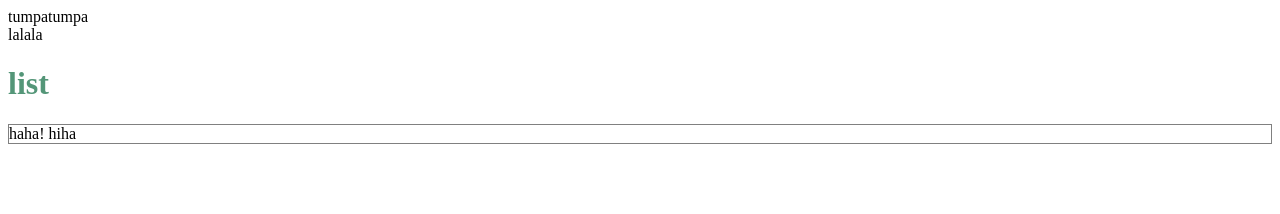
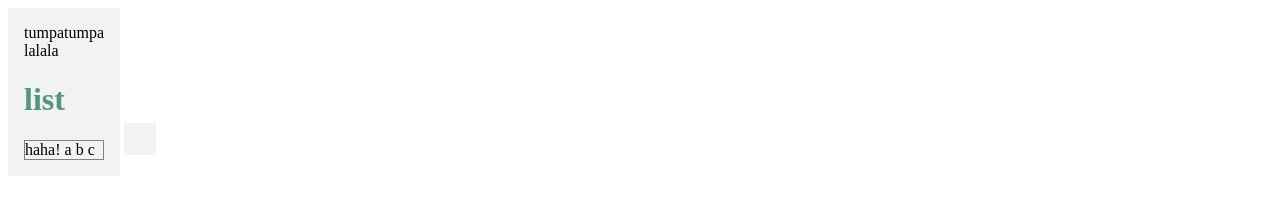
Before and after one commit to Mmmarton/droplet, a plain HTML site: page index.html in a window 1280 px wide. Drawn offline with Linux system fonts and the light colour scheme.

Commit message:
set up for dom copy test

```diff
--- a/droplet.js
+++ b/droplet.js
@@ -1,4 +1,4 @@
-const body = document.querySelectorAll('body');
+const body = document.querySelectorAll('.first');
 const bodyElements = buildTree(body[0]);
 
 console.log(body[0].children);
--- a/index.html
+++ b/index.html
@@ -7,22 +7,24 @@
     <meta http-equiv="X-UA-Compatible" content="ie=edge">
     <title>Droplet Demo</title>
 
+    <link rel="stylesheet" type="text/css" href="style.css">
+
 </head>
 
 <body>
-    <div class="container">tumpatumpa
+    <div class="container first">tumpatumpa
         <div class="title">
             lalala
             <h1 style="color: #549678">list</h1>
         </div>
         <div style="border: 1px solid grey">
             haha!
-            <carrot>hiha</carrot>
-            <carrot> </carrot>
-            <carrot> </carrot>
+            <carrot>a</carrot>
+            <carrot>b</carrot>
+            <carrot>c</carrot>
         </div>
     </div>
-    <div class="container"></div>
+    <div class="container second"></div>
 </body>
 
 <script type="text/javascript" src="./droplet.js"></script>
--- /dev/null
+++ b/style.css
@@ -0,0 +1,5 @@
+.container {
+  display: inline-block;
+  padding: 1rem;
+  background-color: #f1f2f3;
+}
```
